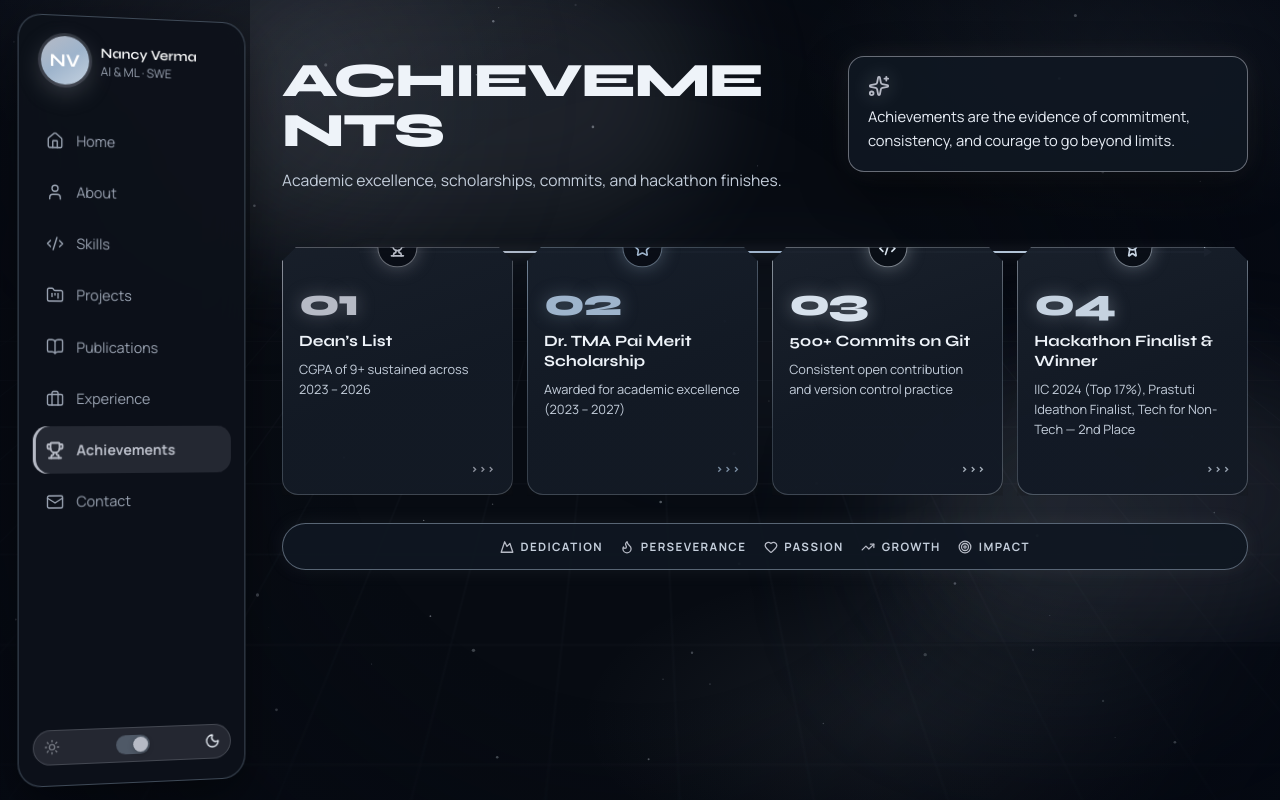
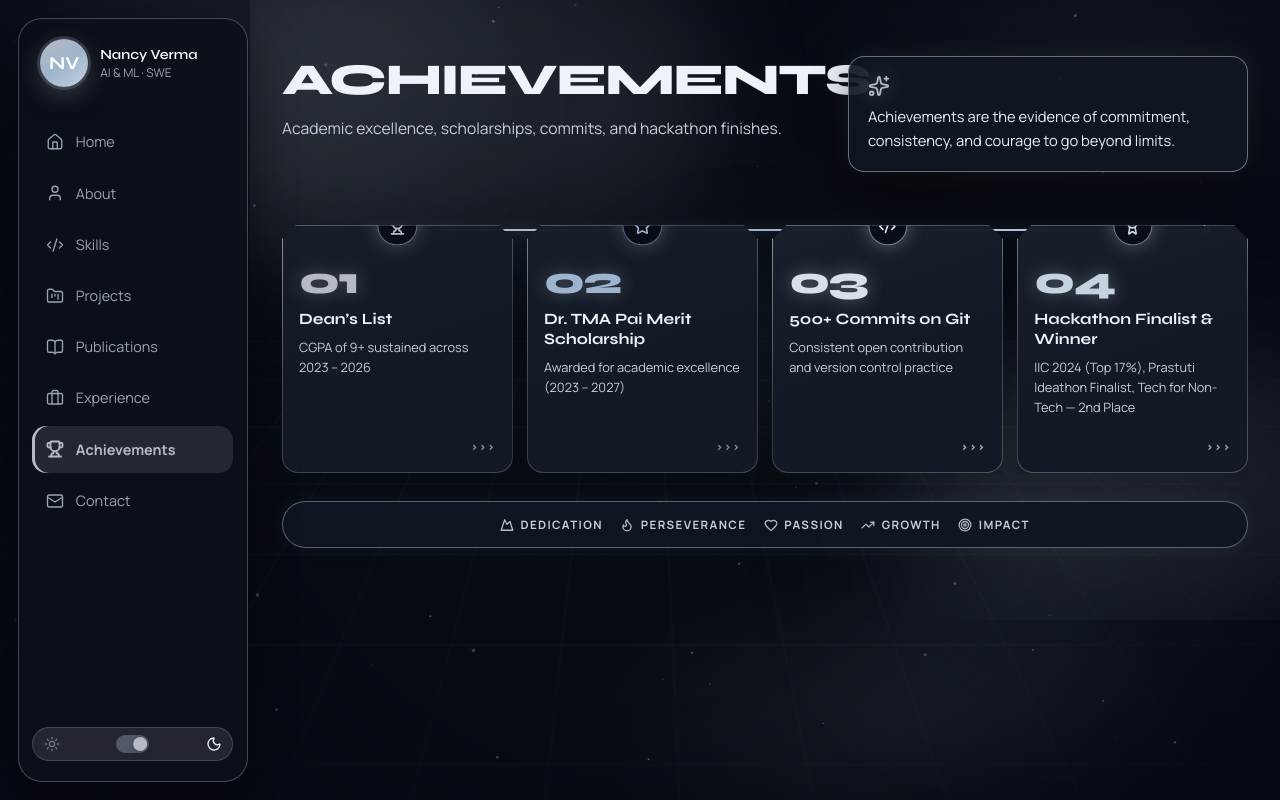
Before and after one commit to Nancy20052020/Portfolio_Nancy, a Next.js app: page /achievements in a window 1280 px wide. Built offline with nearby package versions, Linux system fonts and the light colour scheme.

Commit message:
Fix sidebar cursor flicker and Achievements title wrap
Stop the floating sidebar transform that made the pointer flicker
between arrow and hand. Keep Achievements on one line on mobile
instead of mid-word breaking.

Co-authored-by: Nancy20052020 <Nancy20052020@users.noreply.github.com>

```diff
--- a/src/app/globals.css
+++ b/src/app/globals.css
@@ -313,13 +313,8 @@ html[data-theme="light"] {
   opacity: 1;
 }
 
-.nav-item:hover {
-  transform: translateY(-2px);
-  box-shadow: 0 0 18px color-mix(in srgb, #b6bac5 12%, transparent);
-}
-
 .nav-item-active {
-  box-shadow: inset 3px 0 0 #b6bac5;
+  box-shadow: inset 3px 0 0 var(--accent);
 }
 
 .plane-orbit {
@@ -417,9 +412,9 @@ html[data-theme="light"] {
     width: calc(var(--sidebar-w) - 1.25rem);
     flex-direction: column;
     padding: 1.25rem 0.85rem;
-    transform-style: preserve-3d;
-    transform: perspective(1200px) rotateY(8deg) translateZ(0);
-    animation: sidebar-float 6.5s ease-in-out infinite;
+    cursor: default;
+    transform: none;
+    animation: none;
     box-shadow:
       var(--shadow),
       18px 24px 40px rgba(0, 0, 0, 0.12),
@@ -427,9 +422,7 @@ html[data-theme="light"] {
   }
 
   .sidebar-desktop:hover {
-    animation-play-state: paused;
-    transform: perspective(1200px) rotateY(0deg) translateZ(12px);
-    transition: transform 0.45s ease;
+    transform: none;
   }
 }
 
@@ -535,19 +528,23 @@ html[data-theme="light"] {
   padding: 0.8rem 0.85rem;
   font-size: 0.9rem;
   color: var(--text-muted);
-  transition: background 0.2s ease, color 0.2s ease, transform 0.2s ease;
+  cursor: pointer;
+  transition: background 0.2s ease, color 0.2s ease;
   min-height: 44px;
 }
 
 .nav-item:hover {
   background: var(--accent-soft);
   color: var(--text);
+  transform: none;
+  box-shadow: none;
 }
 
 .nav-item-active {
   background: var(--accent-soft);
   color: var(--accent);
   font-weight: 700;
+  box-shadow: inset 3px 0 0 var(--accent);
 }
 
 .theme-toggle {
@@ -560,6 +557,7 @@ html[data-theme="light"] {
   background: var(--accent-soft);
   padding: 0.45rem 0.65rem;
   color: var(--text);
+  cursor: pointer;
 }
 
 .theme-toggle-thumb {
@@ -2135,15 +2133,16 @@ html.lenis body {
 
 .achieve-title {
   font-family: var(--font-syne), sans-serif;
-  font-size: clamp(1.7rem, 7vw, 3rem);
+  font-size: clamp(1.4rem, 5.5vw, 2.75rem);
   font-weight: 800;
   letter-spacing: -0.03em;
   text-transform: uppercase;
   color: var(--heading);
-  line-height: 1.05;
-  overflow-wrap: anywhere;
-  word-break: break-word;
+  line-height: 1.1;
   max-width: 100%;
+  overflow-wrap: normal;
+  word-break: normal;
+  hyphens: none;
 }
 
 .achieve-sub {
@@ -2384,8 +2383,9 @@ html.lenis body {
   }
 
   .achieve-title {
-    font-size: clamp(1.55rem, 9.2vw, 2rem);
-    letter-spacing: -0.02em;
+    font-size: min(1.55rem, 8.4vw);
+    letter-spacing: -0.035em;
+    white-space: nowrap;
   }
 
   .achieve-cards {
--- a/src/components/Sidebar.tsx
+++ b/src/components/Sidebar.tsx
@@ -121,7 +121,7 @@ export function Sidebar() {
 
   return (
     <>
-      <aside className="sidebar-desktop glass-sidebar float-3d-sidebar">
+      <aside className="sidebar-desktop glass-sidebar">
         {brand}
         {links}
         {themeBtn}
```
